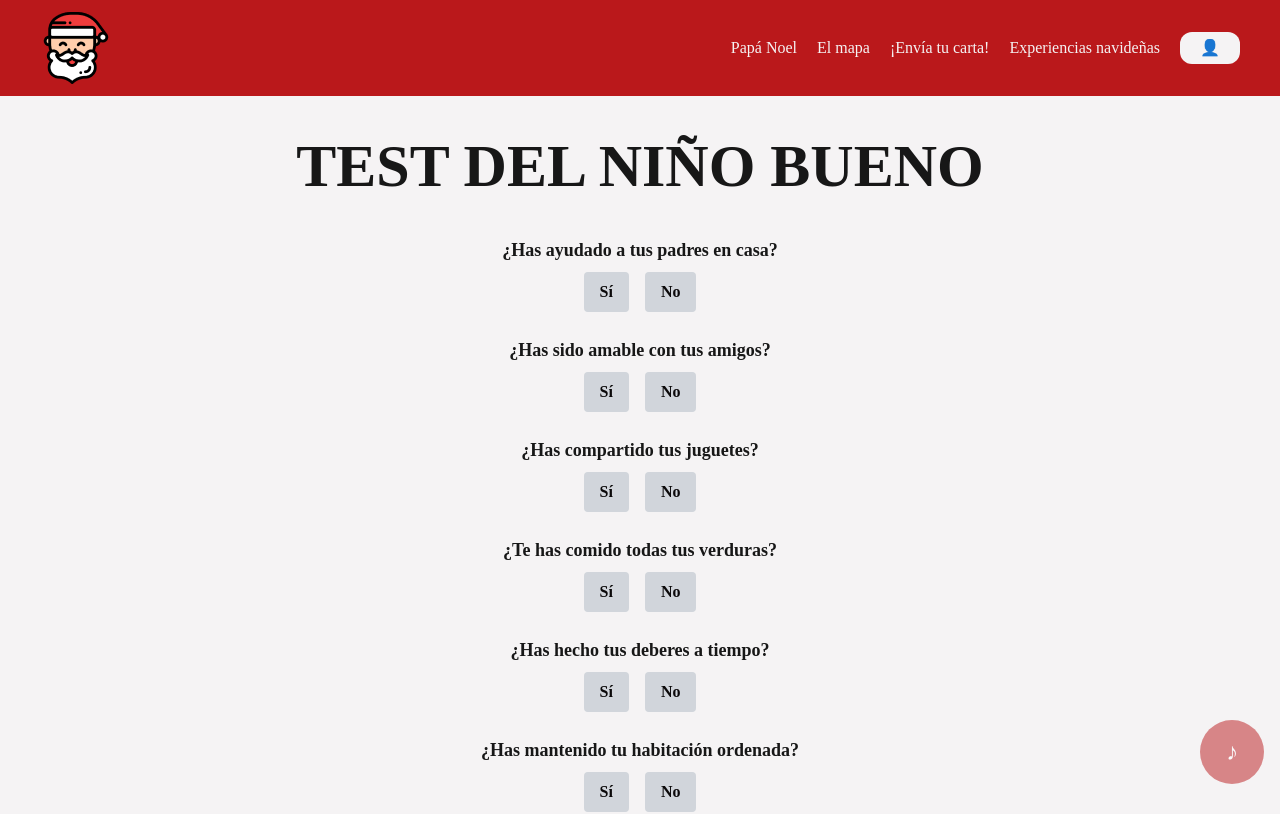
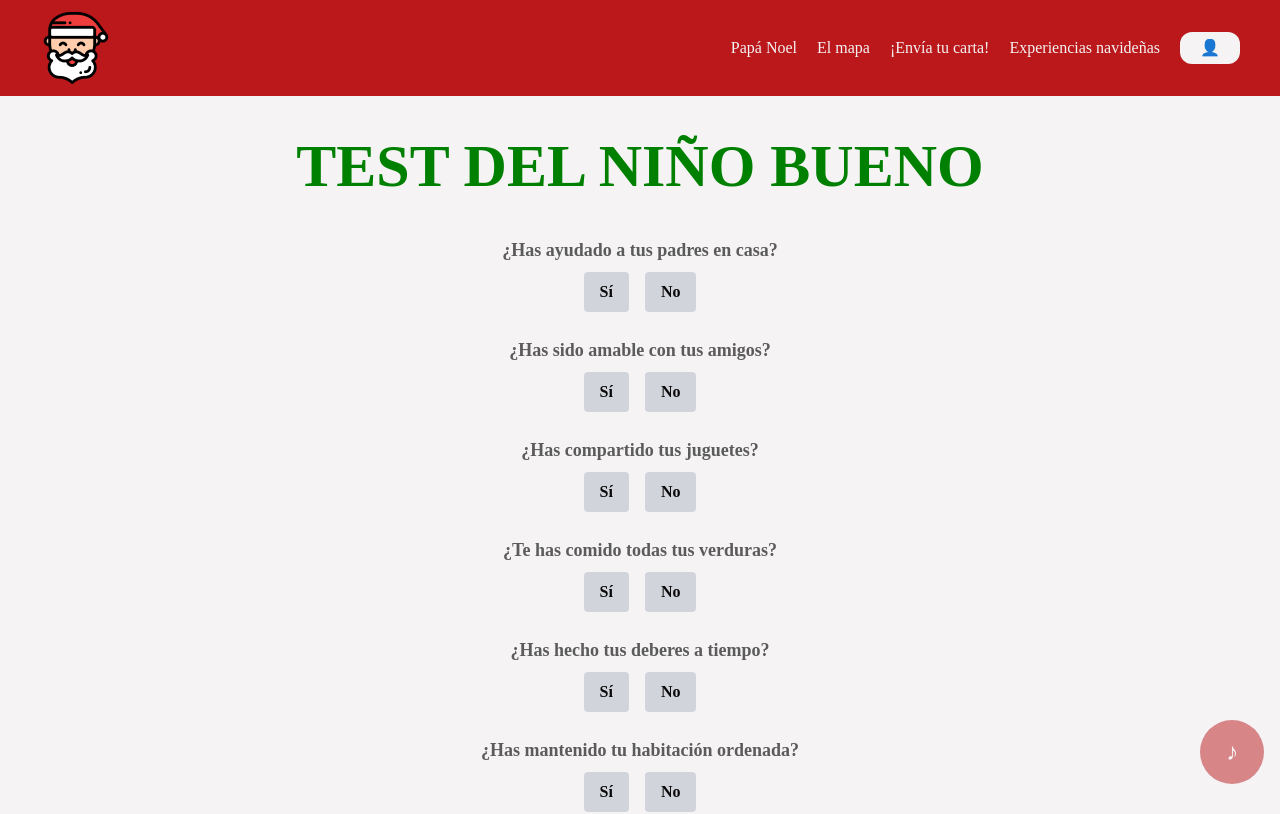
Before and after one commit to jmartinpizarro/ui-p4, a Next.js app: page /test in a window 1280 px wide. Shown: the top 814 px of the page. Built offline with nearby package versions, Linux system fonts and the light colour scheme.

Commit message:
А кто такие фиксики большой-большой секрет

```diff
--- a/src/app/globals.css
+++ b/src/app/globals.css
@@ -11,6 +11,8 @@
   --grey: #D3D3D3;
   --dark-grey: #5B5B5B;
   --pale-white: #F5F3F4;
+  --green: "#008000";
+  --light-green: "#5ce65c";
 }
 
 @media (prefers-color-scheme: dark) {
--- a/src/app/listacompra/page.tsx
+++ b/src/app/listacompra/page.tsx
@@ -59,7 +59,7 @@ export default function ShoppingList() {
             <section className="px-4 py-10 flex flex-col items-center justify-center gap-10 min-h-[90vh]">
                 <Header text="Lista de la Compra" color="green" />
 
-                <div className="w-full max-w-4xl">
+                <div className="text-darkgrey w-full max-w-4xl">
                     {/* Lista de artículos */}
                     <table className="w-full text-left border-collapse">
                         <thead>
@@ -78,7 +78,7 @@ export default function ShoppingList() {
                                     <td className="py-2 px-4">{item.quantity}</td>
                                     <td className="py-2 px-4">
                                         <button
-                                            className="text-red-500 hover:text-red-700"
+                                            className="text-red hover:text-palered"
                                             onClick={() => handleRemove(index)}
                                         >
                                             Eliminar
--- a/src/app/test/page.tsx
+++ b/src/app/test/page.tsx
@@ -73,7 +73,7 @@ export default function GoodChildTest() {
                 <div className="w-full max-w-4xl flex flex-col gap-6 items-center justify-center">
                     {questions.map((question, index) => (
                         <div key={index} className="flex flex-col gap-2 text-center">
-                            <p className="text-lg font-semibold">{question}</p>
+                            <p className="text-darkgrey text-lg font-semibold">{question}</p>
                             <div className="flex gap-4 justify-center">
                                 <SelectableButton
                                     text="Sí"
@@ -91,14 +91,14 @@ export default function GoodChildTest() {
                 </div>
                 <div className="mt-6 flex justify-center">
                     <button
-                        className="px-6 py-3 bg-green-700 text-white font-semibold rounded hover:bg-green-600 transition-colors duration-200"
+                        className="px-6 py-3 bg-green text-white font-semibold rounded hover:bg-lightgreen transition-colors duration-200"
                         onClick={calculateResult}
                     >
                         Calcular Resultado
                     </button>
                 </div>
                 {result && (
-                    <div className="mt-6 text-center">
+                    <div className="text-darkgrey mt-6 text-center">
                         <p className="text-2xl font-bold">{result}</p>
                         {advice && <p className="mt-4 text-lg">{advice}</p>}
                     </div>
--- a/src/app/toycatalogueadult/page.tsx
+++ b/src/app/toycatalogueadult/page.tsx
@@ -86,8 +86,8 @@ export default function ToyCatalogue() {
                                     width="200"
                                     height="200"
                                 />
-                                <p className="text-center mt-2 font-semibold">{toy.name}</p>
-                                <p className="text-center text-gray-500">${toy.price.toFixed(2)}</p>
+                                <p className="text-darkgrey text-center mt-2 font-semibold">{toy.name}</p>
+                                <p className="text-darkgrey text-center text-gray-500">${toy.price.toFixed(2)}</p>
                                 <RedButton
                                     text="Añadir a la Lista"
                                     clicked={() => addToCart(toy)} // Pasa la función como clicked
--- a/src/app/toycataloguekids/page.tsx
+++ b/src/app/toycataloguekids/page.tsx
@@ -72,7 +72,7 @@ export default function ToyCatalogue() {
                                     width="200"
                                     height="200"
                                 />
-                                <p className="text-center mt-2 font-semibold">{toy.name}</p>
+                                <p className="text-darkgrey text-center mt-2 font-semibold">{toy.name}</p>
                             </div>
                         ))}
                     </div>
--- a/tailwind.config.ts
+++ b/tailwind.config.ts
@@ -17,7 +17,9 @@ export default {
         palered: "#E5383B",
         grey: "#D3D3D3",
         darkgrey: "#5B5B5B",
-        background: "#F5F3F4"
+        background: "#F5F3F4",
+        green: "#008000",
+        lightgreen: "#5ce65c"
       },
       fontFamily: {
         lora: ['Lora', 'serif']
@@ -32,4 +34,8 @@ export default {
     },
   },
   plugins: [],
+  safelist: [
+    'text-green',
+    'text-lightgreen',
+  ],
 } satisfies Config;
```
Lines whose indentation alone changed are shown as unchanged.
